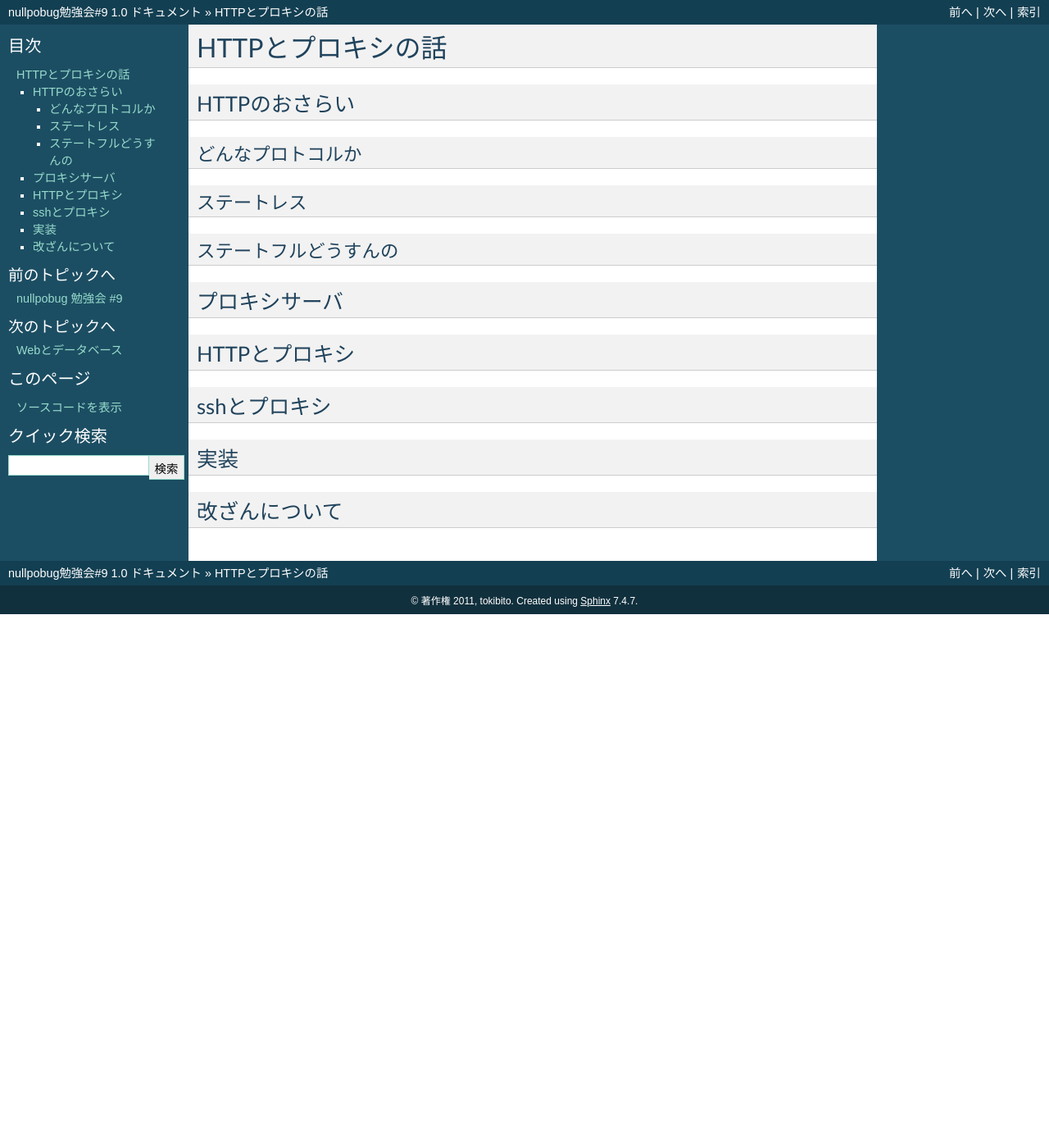
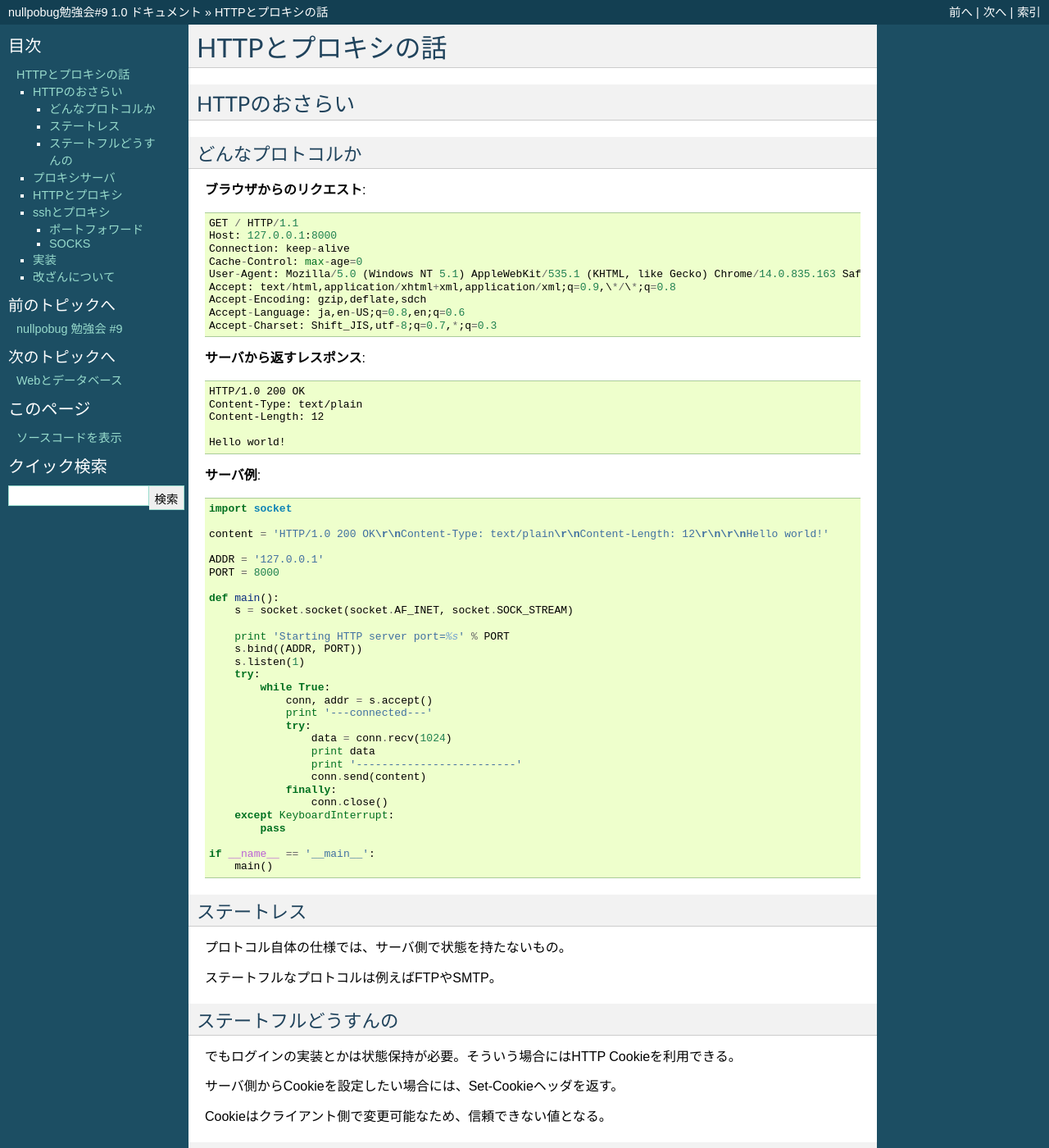
Before and after one commit to tokibito/nullpobug-study-9, a Sphinx documentation site: the page built from docs/http_and_proxy.rst, in a window 1280 px wide and 1400 px high. Shown: the whole window at 82% size. Built offline with Sphinx 7.4.7, drawn with Linux system fonts in a browser that asks for light colours; some of the changed text lies outside the part shown.

Commit message:
プロキシサーバの話をざっと書いた

```diff
--- a/docs/http_and_proxy.rst
+++ b/docs/http_and_proxy.rst
@@ -8,23 +8,126 @@ HTTPのおさらい
 どんなプロトコルか
 ------------------
 
+**ブラウザからのリクエスト**::
+
+   GET / HTTP/1.1
+   Host: 127.0.0.1:8000
+   Connection: keep-alive
+   Cache-Control: max-age=0
+   User-Agent: Mozilla/5.0 (Windows NT 5.1) AppleWebKit/535.1 (KHTML, like Gecko) Chrome/14.0.835.163 Safari/535.1
+   Accept: text/html,application/xhtml+xml,application/xml;q=0.9,\*/\*;q=0.8
+   Accept-Encoding: gzip,deflate,sdch
+   Accept-Language: ja,en-US;q=0.8,en;q=0.6
+   Accept-Charset: Shift_JIS,utf-8;q=0.7,*;q=0.3
+
+**サーバから返すレスポンス**::
+
+   HTTP/1.0 200 OK
+   Content-Type: text/plain
+   Content-Length: 12
+
+   Hello world!
+
+**サーバ例**:
+
+.. code-block:: python
+
+   import socket
+
+   content = 'HTTP/1.0 200 OK\r\nContent-Type: text/plain\r\nContent-Length: 12\r\n\r\nHello world!'
+
+   ADDR = '127.0.0.1'
+   PORT = 8000
+
+   def main():
+       s = socket.socket(socket.AF_INET, socket.SOCK_STREAM)
+
+       print 'Starting HTTP server port=%s' % PORT
+       s.bind((ADDR, PORT))
+       s.listen(1)
+       try:
+           while True:
+               conn, addr = s.accept()
+               print '---connected---'
+               try:
+                   data = conn.recv(1024)
+                   print data
+                   print '-------------------------'
+                   conn.send(content)
+               finally:
+                   conn.close()
+       except KeyboardInterrupt:
+           pass
+
+   if __name__ == '__main__':
+       main()
+
+
 ステートレス
 ------------
+
+プロトコル自体の仕様では、サーバ側で状態を持たないもの。
+
+ステートフルなプロトコルは例えばFTPやSMTP。
 
 ステートフルどうすんの
 ----------------------
 
+でもログインの実装とかは状態保持が必要。そういう場合にはHTTP Cookieを利用できる。
+
+サーバ側からCookieを設定したい場合には、Set-Cookieヘッダを返す。
+
+Cookieはクライアント側で変更可能なため、信頼できない値となる。
+
 プロキシサーバ
 ==============
+
+通信を中継するサーバ。
 
 HTTPとプロキシ
 ==============
 
+HTTPでの接続先はリクエストヘッダ中のHostヘッダで決まる。
+
+そのため、リクエスト内容を解析しなければ、接続先がわからない。
+
+プロキシサーバのソフトウェアとしては、Apacheでmod_proxyモジュールとmod_proxy_httpモジュールの組み合わせなどがある。
+
 sshとプロキシ
 =============
+
+ポートフォワード
+----------------
+
+::
+
+   $ ssh -L 5000:127.0.0.1:8000 foo@example.com
+
+SOCKS
+-----
+
+パケット転送先も指定可能なプロトコル。VPNに少し似ている(片方向のみ)。
+
+SOCKSサーバにSOCKSクライアントで接続して利用できる。ブラウザのプロキシサーバ設定にもある。
+
+::
+
+   $ ssh -D 6000 foo@example.com
 
 実装
 ====
 
+サーバ用のソケットをlistenして待つ。クライアント側から接続があれば、転送先に向けてクライアント用のソケットでconnectする。
+
 改ざんについて
 ==============
+
+プロキシサーバで、通信データを転送する際に、中身を変更することができる。
+
+これを利用してリクエストやレスポンスの改ざんを行なう。
+
+クライアント端末の接続先をプロキシサーバに向けさせても、ユーザはなかなか気付きにくい。
+
+認証情報の入力を求める表示をレスポンスに含ませ、データを抜き取ることも可能となる。
+
+SSLを使うと、通信内容が暗号化されて中継サーバでは解析が難しいため、こういった改ざんも難しくなる。
```
Also changed, not shown: 2 other files.
